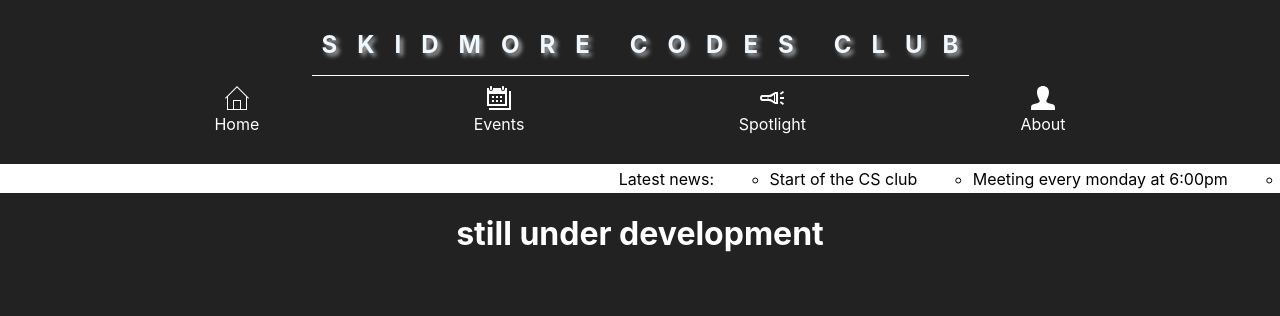
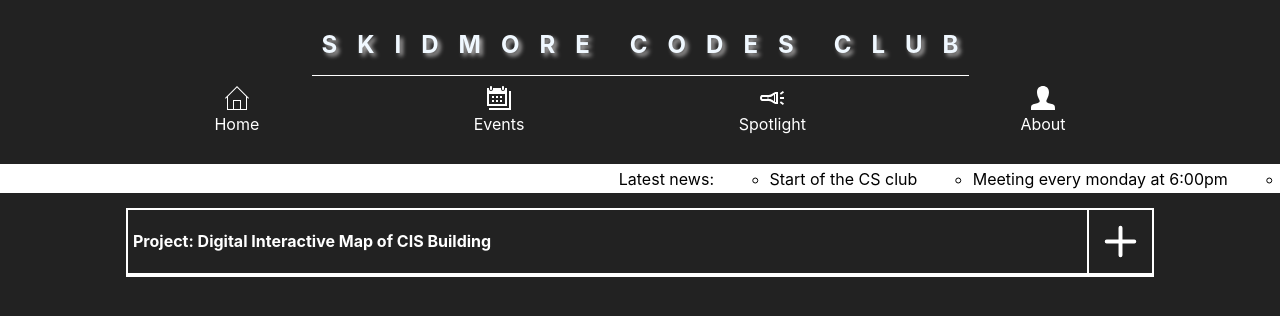
Before and after one commit to TDanielsSkidmore/clubrepo, a React (Create React App) app: page /Spotlight in a window 1280 px wide. Shown: the top 316 px of the page. Built offline with nearby package versions, Linux system fonts and the light colour scheme.

Commit message:
started the spotlight development

```diff
--- a/src/components/Spotlight.js
+++ b/src/components/Spotlight.js
@@ -1,9 +1,9 @@
 import React, {useState, useEffect} from 'react';
-
+import {SpotlightComponent} from './spotlightComponent/spotlightComponent.js'
 export const Spotlight = () => {
     return (
         <div>
-            <h1 style={{color: 'white'}}>still under development</h1>
+            <SpotlightComponent title='Project: Digital Interactive Map of CIS Building' discription='We are currently working on creating an interactive map of the CIS building. This will be implemented on a website. Professor Prasad is supervising this project. Reach out to Troy Daniels (Tdaniels@skidmore.edu) if you would like to join the project.'/>
         </div>
     )
 }
--- /dev/null
+++ b/src/components/spotlightComponent/spotlightComponent.css
@@ -0,0 +1,28 @@
+.spotlight {
+    margin-top: 15px;
+    border: 2px solid white;
+    width: 80%;
+    display: inline-flex;
+    flex-wrap: wrap;
+}
+
+.items {
+    display: inline-flex;
+    width: 100%;
+    justify-content: space-between;
+    border-bottom: 2px solid white;
+}
+
+.items h4{
+   margin-left: 5px;
+}
+
+.items img{
+    border-left: 2px solid white;
+}
+
+.discription {
+    margin-left: 5px;
+    color: white;
+    min-height: 50px;
+}
--- /dev/null
+++ b/src/components/spotlightComponent/spotlightComponent.js
@@ -0,0 +1,28 @@
+import React, {useState, useEffect} from 'react';
+import plus from '../../plus.svg';
+import './spotlightComponent.css';
+export const SpotlightComponent = (props) => {
+    const [show, setShow] = useState(false);
+    const onClick = () => {
+        if (show){
+            setShow(false)
+        }
+        else {
+            setShow(true)
+        }
+    }
+
+    useState(()=> {
+
+    },[show])
+
+    return (
+        <div className='spotlight'>
+            <div className='items'>
+                <h4 className='titlespot'>{props.title}</h4>
+                <img src={plus} alt='home' className='houseSVG' onClick={onClick}></img>
+            </div>
+            {show?<p className='discription'>{props.discription}</p>:null}
+        </div>
+    )
+}
```
Also changed, not shown: src/plus.svg (added).
